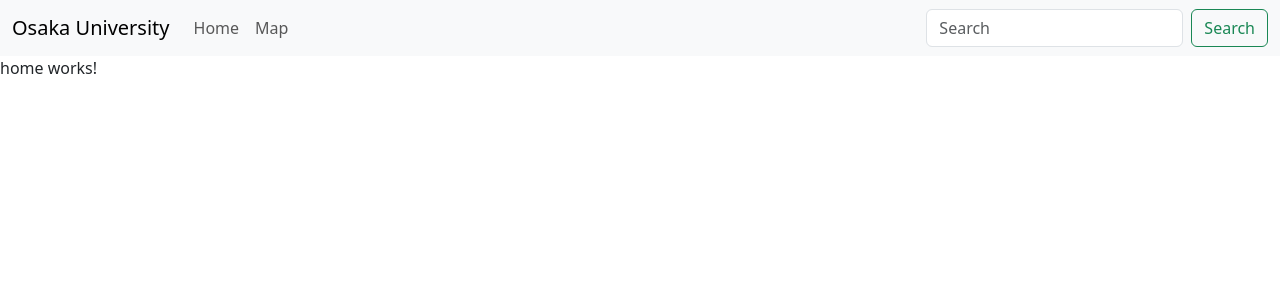
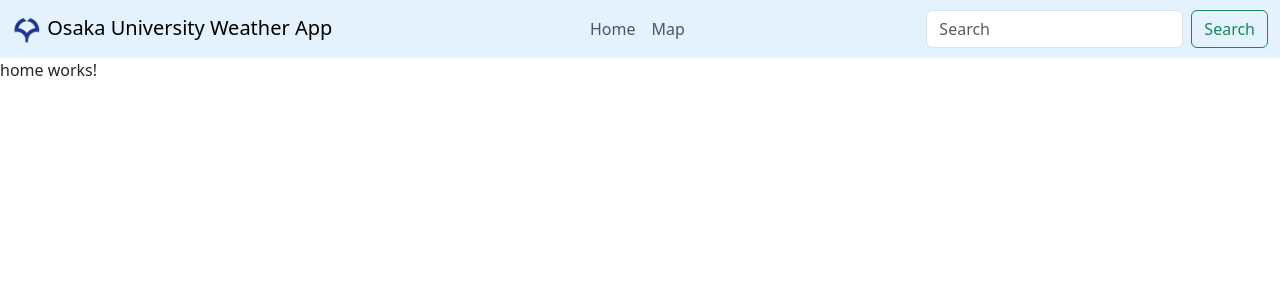
Before and after one commit to N1cknamed/ou_webapp, an Angular app: page / in a window 1280 px wide. Shown: the top 300 px of the page. Built offline with nearby package versions, Linux system fonts and the light colour scheme.

Commit message:
Small styling update

```diff
--- a/src/app/app.component.html
+++ b/src/app/app.component.html
@@ -1,11 +1,14 @@
-<nav class="navbar navbar-expand-lg bg-light">
+<nav class="navbar navbar-expand-lg" style="background-color: #e3f2fd;">
   <div class="container-fluid">
-    <a class="navbar-brand" routerLink="">Osaka University</a>
+    <a class="navbar-brand" routerLink="">
+      <img src="/assets/ou.png" alt="logo" height="30">
+      Osaka University Weather App
+    </a>
     <button class="navbar-toggler" type="button" data-bs-toggle="collapse" data-bs-target="#navbarSupportedContent" aria-controls="navbarSupportedContent" aria-expanded="false" aria-label="Toggle navigation">
       <span class="navbar-toggler-icon"></span>
     </button>
     <div class="collapse navbar-collapse" id="navbarSupportedContent">
-      <ul class="navbar-nav me-auto mb-2 mb-lg-0">
+      <ul class="navbar-nav mx-auto mb-2 mb-lg-0">
         <li class="nav-item">
           <a class="nav-link" routerLink="">Home</a>
         </li>
```
Also changed, not shown: src/assets/ou.png (added).
